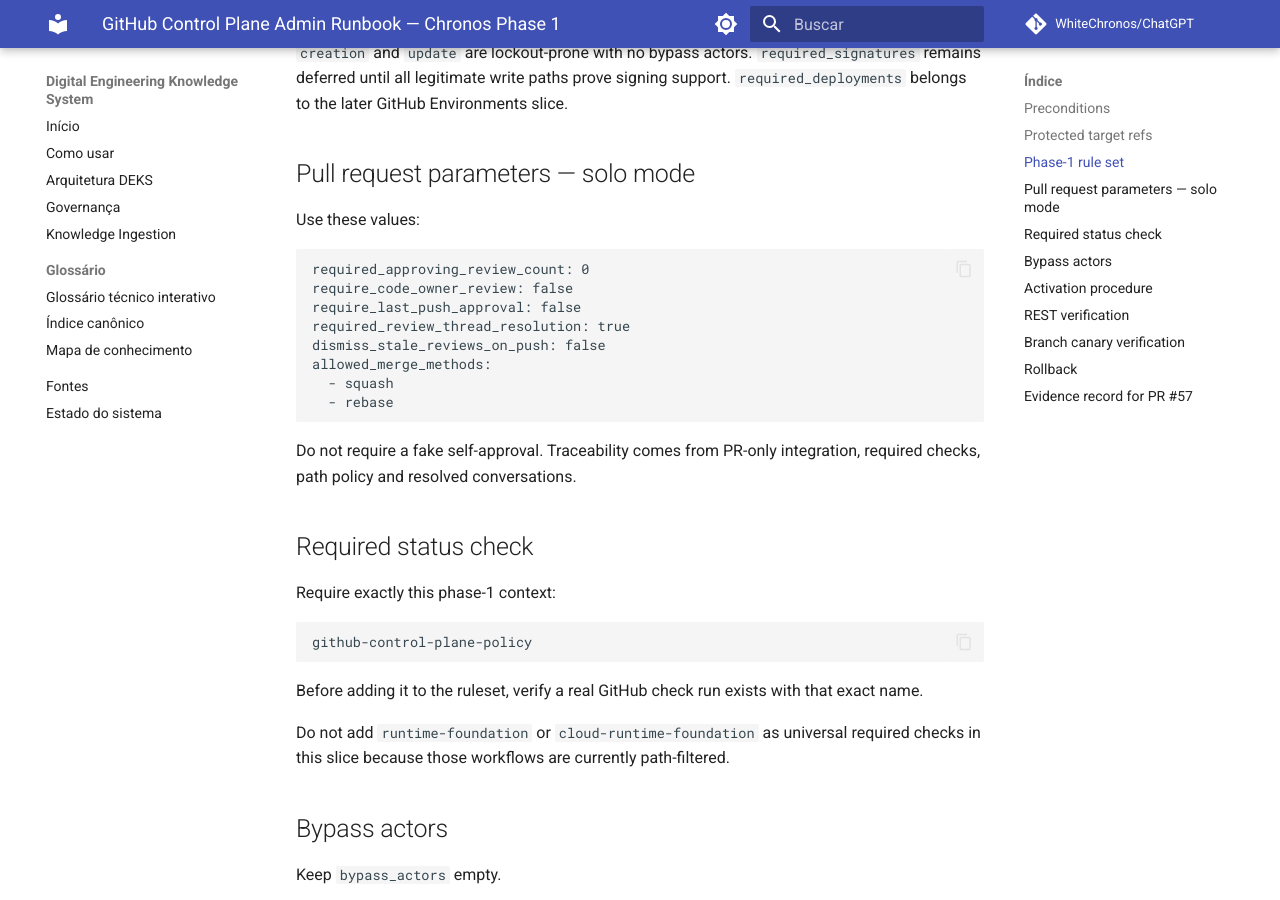
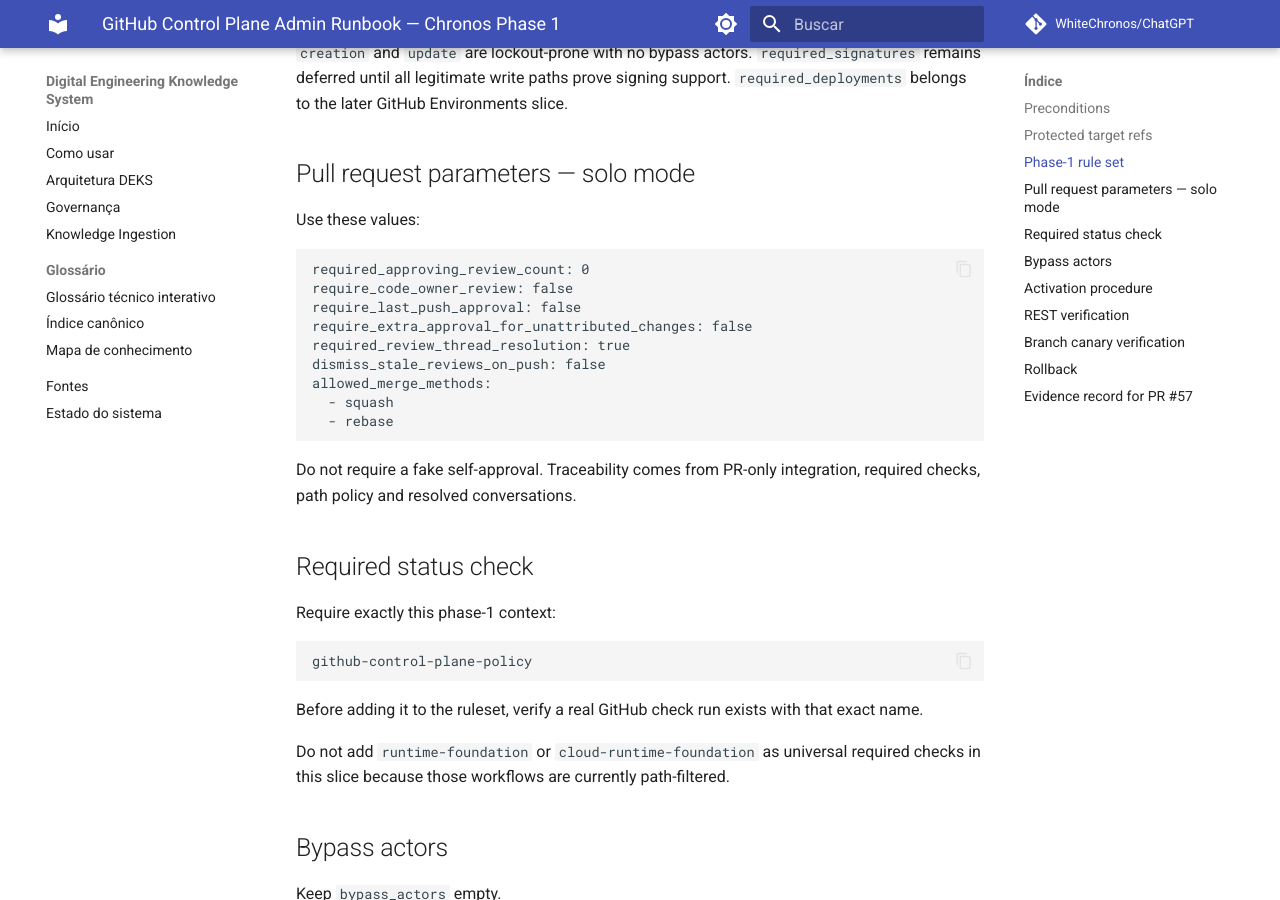
Before and after one commit to WhiteChronos/ChatGPT, an MkDocs documentation site: the page built from docs/github-control-plane-admin.md, in a window 1280 px wide and 900 px high, scrolled down 1373 px. Built offline with MkDocs 1.6.1 and Material for MkDocs 9.7.7, drawn with Linux system fonts in a browser that asks for light colours; comment, search, counter and statistics services are not loaded.

Commit message:
docs: pin solo unattributed approval off

```diff
--- a/docs/github-control-plane-admin.md
+++ b/docs/github-control-plane-admin.md
@@ -61,6 +61,7 @@ Use these values:
 required_approving_review_count: 0
 require_code_owner_review: false
 require_last_push_approval: false
+require_extra_approval_for_unattributed_changes: false
 required_review_thread_resolution: true
 dismiss_stale_reviews_on_push: false
 allowed_merge_methods:
```
